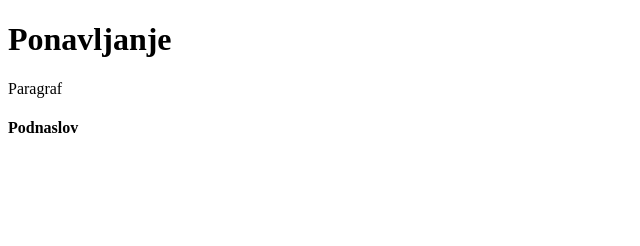
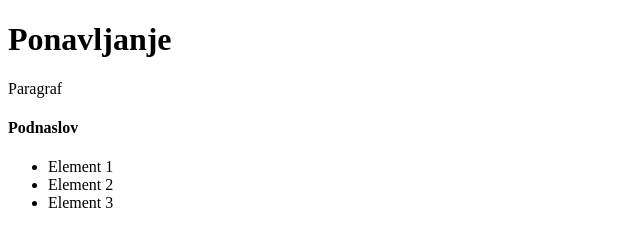
Before and after one commit to bbakaric/repozitorij-ponavljanje, a plain HTML site: page index.html in a window 1280 px wide. Shown: the whole page, without its empty margins (0-640 px from the left). Drawn offline with Linux system fonts and the light colour scheme.

Commit message:
List 1. commit

```diff
--- a/index.html
+++ b/index.html
@@ -12,6 +12,11 @@
     <main>
         <p>Paragraf</p>
         <h4>Podnaslov</h4>
+        <ul>
+            <li>Element 1</li>
+            <li>Element 2</li>
+            <li>Element 3</li>
+        </ul>
     </main>
 </body>
 </html>
```
